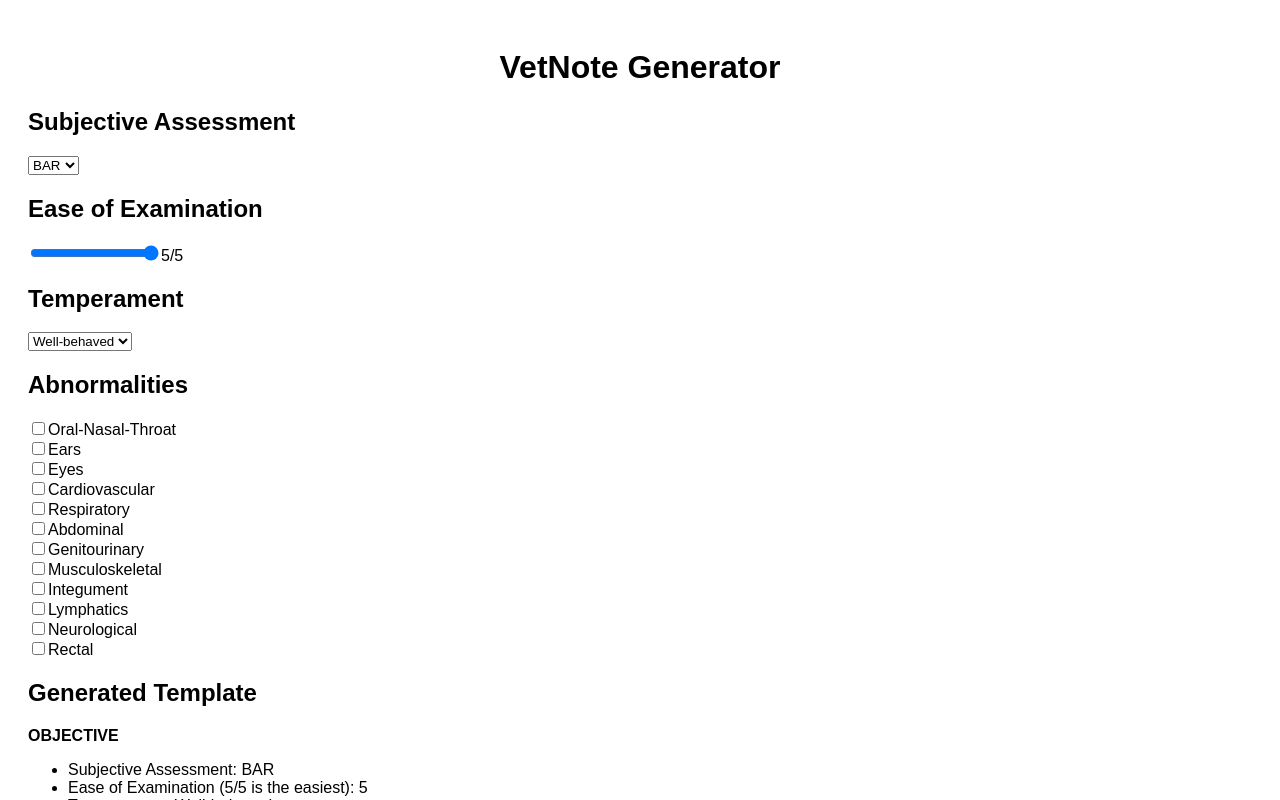
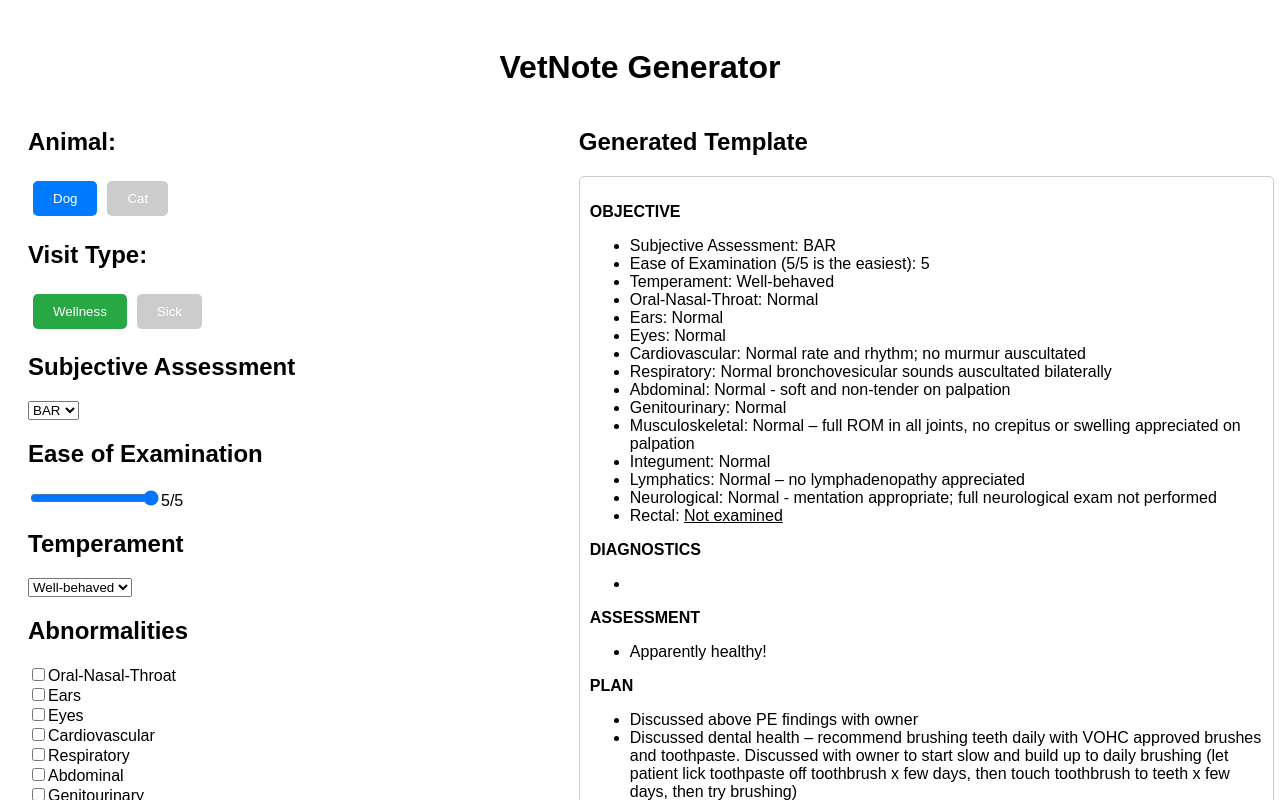
Before and after one commit to ianrichr/vetnote.github.io, a React (Create React App) app: page / in a window 1280 px wide. Shown: the top 800 px of the page. Built offline with nearby package versions, Linux system fonts and the light colour scheme.

Commit message:
Added animal and visit type selectors

```diff
--- a/src/components/AnimalSelector.tsx
+++ b/src/components/AnimalSelector.tsx
@@ -1,43 +1,43 @@
-import React from 'react';
+import React from "react";
 
 interface AnimalSelectorProps {
-  animalType: string;
-  setAnimalType: (type: string) => void;
-  age: string;
-  setAge: (age: string) => void;
+  value: string;
+  onChange: (value: string) => void;
 }
 
-const AnimalSelector: React.FC<AnimalSelectorProps> = ({ animalType, setAnimalType, age, setAge }) => {
+const AnimalSelector: React.FC<AnimalSelectorProps> = ({ value, onChange }) => {
   return (
-    <div className="mb-4">
-      <h3 className="font-semibold">Animal Type</h3>
-      <div className="flex space-x-4">
-        {['Dog', 'Cat'].map((type) => (
+    <div>
+      <h2>Animal:</h2>
+      <div>
         <button
-            key={type}
-            onClick={() => setAnimalType(type)}
-            className={`px-4 py-2 rounded ${
-              animalType === type ? 'bg-blue-500 text-white' : 'bg-gray-200'
-            }`}
+          onClick={() => onChange("Dog")}
+          style={{
+            padding: "10px 20px",
+            margin: "5px",
+            backgroundColor: value === "Dog" ? "#007bff" : "#ccc",
+            color: "white",
+            border: "none",
+            borderRadius: "5px",
+            cursor: "pointer",
+          }}
         >
-            {type}
+          Dog
         </button>
-        ))}
-      </div>
-
-      <h3 className="font-semibold mt-4">Age</h3>
-      <div className="flex space-x-4">
-        {['Puppy/Kitten', 'Adult', 'Senior'].map((ageOption) => (
         <button
-            key={ageOption}
-            onClick={() => setAge(ageOption)}
-            className={`px-4 py-2 rounded ${
-              age === ageOption ? 'bg-blue-500 text-white' : 'bg-gray-200'
-            }`}
+          onClick={() => onChange("Cat")}
+          style={{
+            padding: "10px 20px",
+            margin: "5px",
+            backgroundColor: value === "Cat" ? "#007bff" : "#ccc",
+            color: "white",
+            border: "none",
+            borderRadius: "5px",
+            cursor: "pointer",
+          }}
         >
-            {ageOption}
+          Cat
         </button>
-        ))}
       </div>
     </div>
   );
--- a/src/components/TemplateGenerator.tsx
+++ b/src/components/TemplateGenerator.tsx
@@ -3,8 +3,12 @@ import AbnormalitiesSelector from "./AbnormalitiesSelector";
 import EaseOfExaminationSelector from "./EaseOfExaminationSelector";
 import SubjectiveAssessmentSelector from "./SubjectiveAssessmentSelector";
 import TemperamentSelector from "./TemperamentSelector";
+import AnimalSelector from "./AnimalSelector";
+import VisitTypeSelector from "./VisitTypeSelector";
 
 const TemplateGenerator: React.FC = () => {
+  const [animal, setAnimal] = useState("Dog");
+  const [visitType, setVisitType] = useState("Wellness");
   const [abnormalities, setAbnormalities] = useState<string[]>([]);
   const [easeOfExamination, setEaseOfExamination] = useState(5);
   const [subjectiveAssessment, setSubjectiveAssessment] = useState("BAR");
@@ -87,8 +91,47 @@ const TemplateGenerator: React.FC = () => {
     }).join("");
   };
 
+  const generatePlanText = () => {
+    if (visitType === "Wellness") {
+      if (animal === "Dog") {
+        return `
+          <li>Discussed above PE findings with owner</li>
+          <li>Discussed dental health – recommend brushing teeth daily with VOHC approved brushes and toothpaste. Discussed with owner to start slow and build up to daily brushing (let patient lick toothpaste off toothbrush x few days, then touch toothbrush to teeth x few days, then try brushing)</li>
+          <li>Discussed diet – discussed risks with grain free and raw diets – do not recommend!</li>
+          <li>Discussed parasite prevention – recommend monthly flea/tick prevention year round with annual fecals. Recommend simparica and discussed with owners difference between simparica and simparica trio. Owner elects for ***simparica OR simparica trio with HWT today.</li>
+          <li>Discussed activity and mobility – no changes noted by owner and no signs of arthritis.</li>
+          <li>Discussed vaccines – today due for ***</li>
+          <li>Discussed leptospirosis vaccine – now recommended as core vaccine by AAHA due to risks associated with disease and zoonotic risk. Recommend 1st lepto vaccine today and booster in 3-4 weeks. Discussed risks of lepto vaccine with owners.</li>
+          <li>Plan for today:</li>
+            <ul><li> </li></ul>
+          <li>Owner agrees with above plan and has no questions at this time.</li>
+        `;
+      } else if (animal === "Cat") {
+        return `
+          <li>Discussed above PE findings with owner</li>
+          <li>Discussed dental health – recommend brushing teeth daily with VOHC approved brushes and toothpaste. Discussed with owner to start slow and build up to daily brushing (let patient lick toothpaste off toothbrush x few days, then touch toothbrush to teeth x few days, then try brushing)</li>
+          <li>Discussed diet – discussed potential risks with grain free diets and cats – do not recommend at this time. Discussed risks with raw diets (especially poultry) and raw milk – increased risk for Avian influenza – do not recommend any raw diet including raw milk for cats.</li>
+          <li>Indoor/outdoor status – discussed risks associated with FIV/FeLV and avian influenza with owner.</li>
+          <li>Discussed parasite prevention – recommend monthly flea/tick prevention year round with annual fecals. Recommend revolution.</li>
+          <li>Discussed activity and mobility – no changes in jumping on couches/bed or using litterbox per owner report.</li>
+          <li>Discussed vaccines – today due for ***</li>
+          <li>Discussed FeLV vaccine – recommend for all cats under 1 yr of age and then for indoor/outdoor cats. ***Recommend FIV/FeLV test today and if negative recommend FeLV vax today and booster in 3-4 weeks. ***Recommend annual FeLV booster.</li>
+          <li>Plan for today:</li>
+            <ul><li> </li></ul>
+          <li>Owner agrees with above plan and has no questions at this time.</li>
+        `;
+      }
+    }
+    return `
+      <li>Discussed above PE findings with owner</li>
+      <li>Plan for today:</li>
+        <ul><li> </li></ul>
+      <li>Owner agrees with above plan and has no questions at this time.</li>
+    `;
+  };
+
   const templateHTML = `
-    <p><span><strong>OBJECTIVE</span></strong></p>
+    <p><strong>OBJECTIVE</strong></p>
     <ul>
       <li>Subjective Assessment: ${subjectiveAssessment}</li>
       <li>Ease of Examination (5/5 is the easiest): ${easeOfExamination}</li>
@@ -96,18 +139,14 @@ const TemplateGenerator: React.FC = () => {
       ${generateObjectiveText()}
     </ul>
 
-    <p><span><strong>DIAGNOSTICS</span></strong></p>
+    <p><strong>DIAGNOSTICS</strong></p>
     <ul><li> </li></ul>
 
-    <p><span><strong>ASSESSMENT</span></strong></p>
+    <p><strong>ASSESSMENT</strong></p>
     <ul><li>Apparently healthy!</li></ul>
 
-    <p><span><strong>PLAN</span></strong></p>
-    <ul>
-      <li>Discussed above PE findings with owner</li>
-      <li>Plan for today:</li>
-      <li>Owner agrees with above plan and has no questions at this time.</li>
-    </ul>
+    <p><strong>PLAN</strong></p>
+    <ul>${generatePlanText()}</ul>
 
     <p>KSW</p>
   `;
@@ -127,23 +166,30 @@ const TemplateGenerator: React.FC = () => {
   };
 
   return (
-    <div>
-      <SubjectiveAssessmentSelector
-        value={subjectiveAssessment}
-        onChange={setSubjectiveAssessment}
-      />
+    <div style={{ display: "flex", justifyContent: "space-between", gap: "20px" }}>
+      <div style={{ width: "40%" }}>
+        <AnimalSelector value={animal} onChange={setAnimal} />
+        <VisitTypeSelector value={visitType} onChange={setVisitType} />
+        <SubjectiveAssessmentSelector value={subjectiveAssessment} onChange={setSubjectiveAssessment} />
         <EaseOfExaminationSelector value={easeOfExamination} onChange={setEaseOfExamination} />
         <TemperamentSelector value={temperament} onChange={setTemperament} />
         <AbnormalitiesSelector abnormalities={abnormalities} toggle={toggleAbnormality} />
-
+      </div>
+      <div style={{ width: "55%", textAlign: "left" }}>
         <h2>Generated Template</h2>
         <div
           ref={templateRef}
           contentEditable
           dangerouslySetInnerHTML={{ __html: templateHTML }}
-        style={{ width: "100%", fontFamily: "Arial" }}
+          style={{
+            width: "100%",
+            fontFamily: "Arial",
+            border: "1px solid #ccc",
+            padding: "10px",
+            borderRadius: "5px",
+            minHeight: "200px",
+          }}
         ></div>
-
         <div style={{ marginTop: "10px" }}>
           <button onClick={copyToClipboard} style={{ padding: "10px 20px", fontSize: "16px" }}>
             Copy to Clipboard
@@ -155,6 +201,7 @@ const TemplateGenerator: React.FC = () => {
           )}
         </div>
       </div>
+    </div>
   );
 };
 
--- a/src/components/VisitTypeSelector.tsx
+++ b/src/components/VisitTypeSelector.tsx
@@ -1,26 +1,43 @@
-import React from 'react';
+import React from "react";
 
 interface VisitTypeSelectorProps {
-  visitType: string;
-  setVisitType: (type: string) => void;
+  value: string;
+  onChange: (value: string) => void;
 }
 
-const VisitTypeSelector: React.FC<VisitTypeSelectorProps> = ({ visitType, setVisitType }) => {
+const VisitTypeSelector: React.FC<VisitTypeSelectorProps> = ({ value, onChange }) => {
   return (
-    <div className="mb-4">
-      <h3 className="font-semibold">Visit Type</h3>
-      <div className="flex space-x-4">
-        {['Wellness', 'Sick'].map((type) => (
-          <button
-            key={type}
-            onClick={() => setVisitType(type)}
-            className={`px-4 py-2 rounded ${
-              visitType === type ? 'bg-blue-500 text-white' : 'bg-gray-200'
-            }`}
-          >
-            {type}
-          </button>
-        ))}
+    <div>
+      <h2>Visit Type:</h2>
+      <div>
+        <button
+          onClick={() => onChange("Wellness")}
+          style={{
+            padding: "10px 20px",
+            margin: "5px",
+            backgroundColor: value === "Wellness" ? "#28a745" : "#ccc",
+            color: "white",
+            border: "none",
+            borderRadius: "5px",
+            cursor: "pointer",
+          }}
+        >
+          Wellness
+        </button>
+        <button
+          onClick={() => onChange("Sick")}
+          style={{
+            padding: "10px 20px",
+            margin: "5px",
+            backgroundColor: value === "Sick" ? "#dc3545" : "#ccc",
+            color: "white",
+            border: "none",
+            borderRadius: "5px",
+            cursor: "pointer",
+          }}
+        >
+          Sick
+        </button>
       </div>
     </div>
   );
```
Lines whose indentation alone changed are shown as unchanged.
